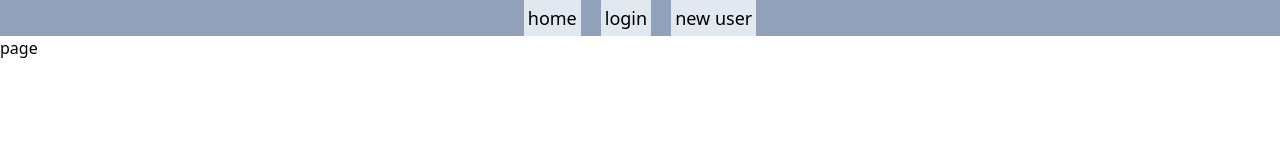
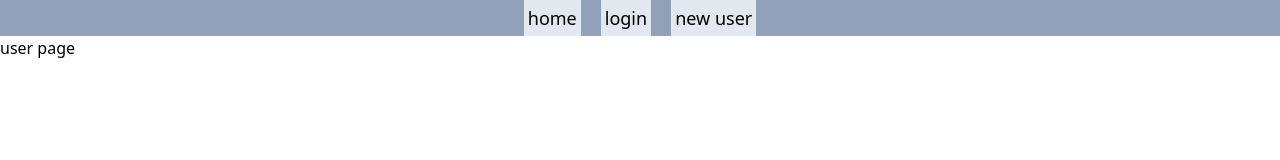
Before and after one commit to tansg1972/anauth8, a Next.js app: page /newuser in a window 1280 px wide. Shown: the top 160 px of the page. Built offline with nearby package versions, Linux system fonts and the light colour scheme.

Commit message:
Update page.tsx

```diff
--- a/src/app/newuser/page.tsx
+++ b/src/app/newuser/page.tsx
@@ -2,6 +2,6 @@ import React from 'react'
 
 export default function page() {
   return (
-    <div>page</div>
+    <div>user page</div>
   )
 }
```
